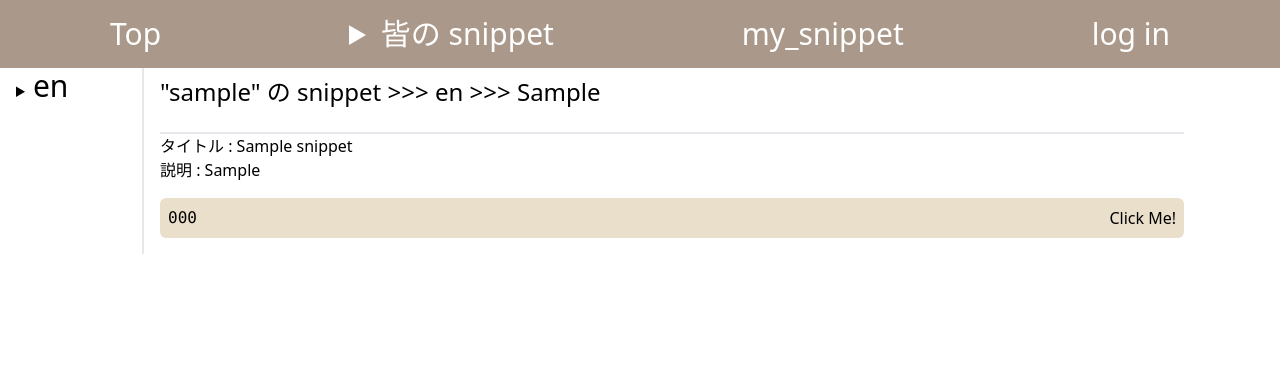
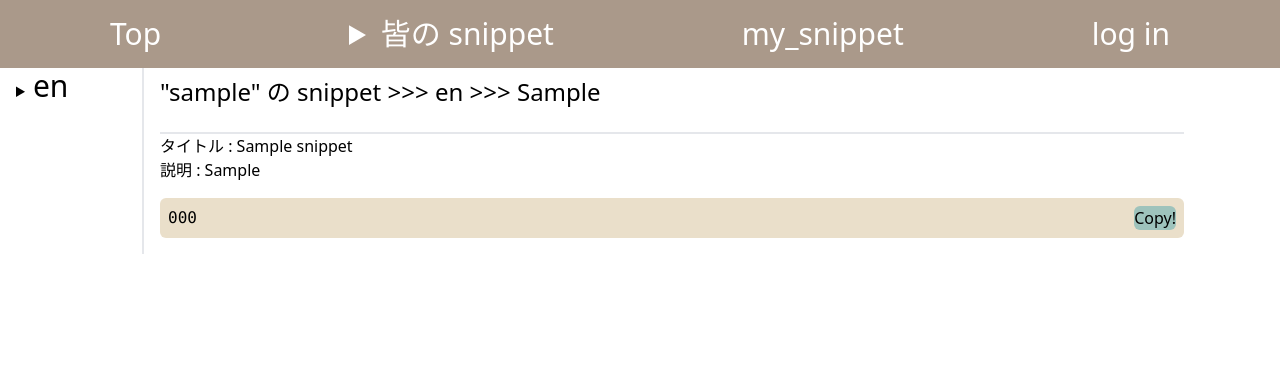
Before and after one commit to ASAP-BYAF/snippet_app, a Django app: page /snippet/list/ in a window 1280 px wide. Shown: the top 368 px of the page. Run offline with Django 4.2, Linux system fonts and the light colour scheme; tables that the repository leaves empty hold one stand-in row (values such as "Sample post"); style sheets or scripts are compiled from the project's sources.

Commit message:
snippet_list.html を修正しました。
snippet をコピーするためのボタンに装飾を加えました。

```diff
--- a/templates/snippet_app/snippet_list.html
+++ b/templates/snippet_app/snippet_list.html
@@ -51,7 +51,7 @@
                     {% endif %}
                     <p class="relative bg-[#eadfca] p-2 my-4 rounded-md">
                         <code>{{i_snippet.code | linebreaksbr}}</code>
-                        <button type="button" class="copy-btn absolute top-2 right-2">Click Me!</button>
+                        <button type="button" class="copy-btn absolute top-2 right-2 bg-[#9ec3bc] rounded-md">Copy!</button>
                     </p>
                     {% if user.id == person.id %}
                     <p>
```
